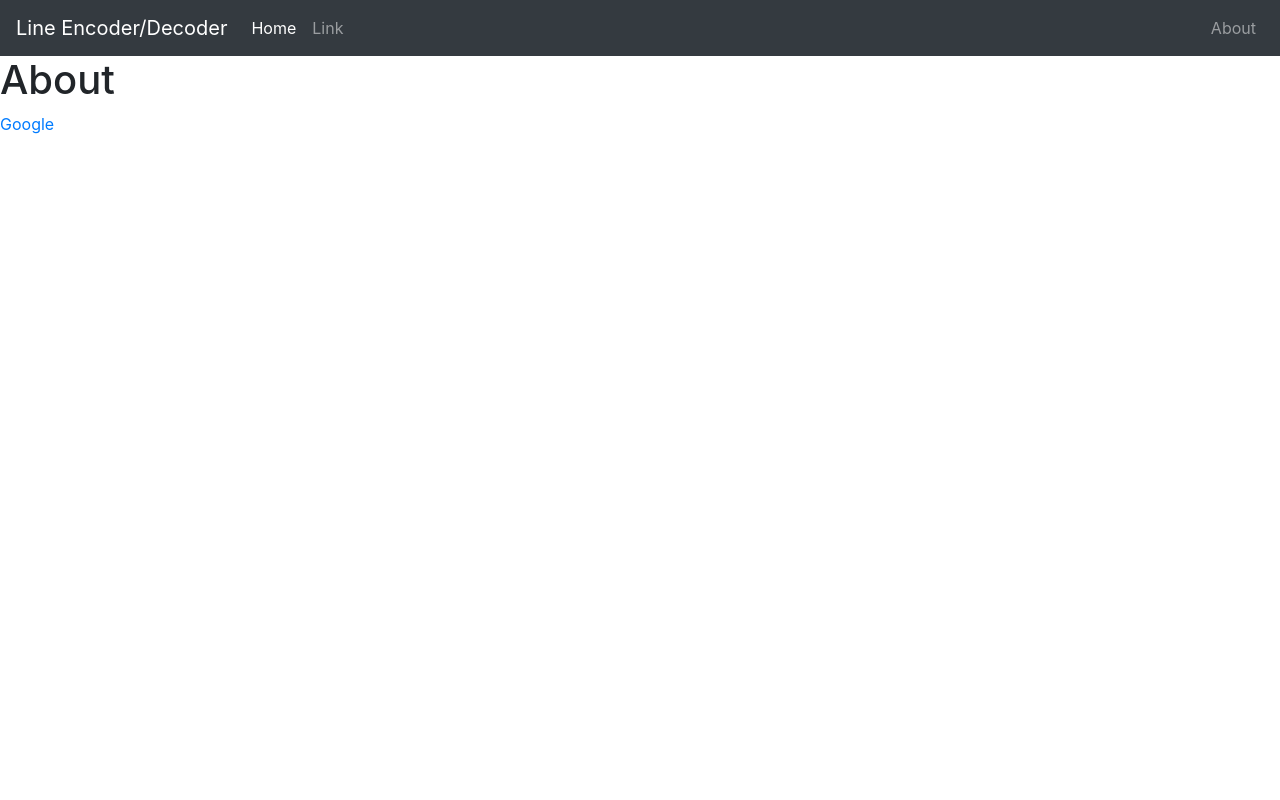
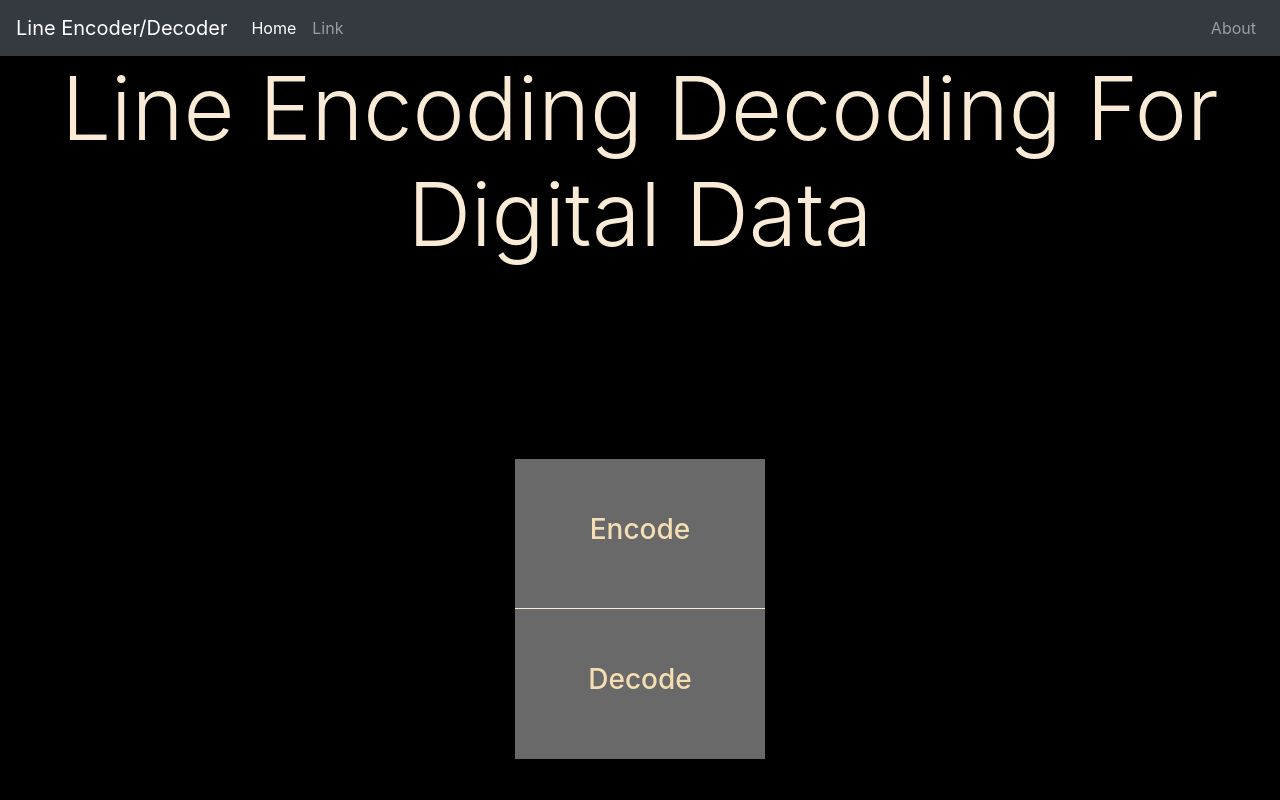
Before and after one commit to ekaksher/Line-Encoder-Decoder, a Django app: page / in a window 1280 px wide. Run offline with Django 3.2, Linux system fonts and the light colour scheme; some libraries are stand-ins or nearby versions.

Commit message:
Creating Views

```diff
--- /dev/null
+++ b/encoder/static/encoder/main.css
@@ -0,0 +1,23 @@
+.mt-15{
+  margin-top: 15% !important;
+}
+.mb-10{
+  border-bottom:solid thin antiquewhite;
+}
+body{
+  background-color: black;
+  color: antiquewhite;
+}
+.links{
+  text-decoration: none !important;
+  color: wheat;
+}
+.twoblock{
+  color: wheat;
+  background-color: dimgray;
+  height: 150px;
+  width: 250px;
+  display: flex;
+  justify-content: center;
+  align-items: center;
+}
--- a/encoder/templates/encoder/base.html
+++ b/encoder/templates/encoder/base.html
@@ -3,7 +3,9 @@
     <head>
         <meta charset="utf-8">
         <meta name="viewport" content="width=device-width, initial-scale=1, shrink-to-fit=no">
-        <link rel="stylesheet" href="https://stackpath.bootstrapcdn.com/bootstrap/4.5.2/css/bootstrap.min.css" integrity="sha384-JcKb8q3iqJ61gNV9KGb8thSsNjpSL0n8PARn9HuZOnIxN0hoP+VmmDGMN5t9UJ0Z" crossorigin="anonymous">        {% if title %}
+        <link rel="stylesheet" href="https://stackpath.bootstrapcdn.com/bootstrap/4.5.2/css/bootstrap.min.css" integrity="sha384-JcKb8q3iqJ61gNV9KGb8thSsNjpSL0n8PARn9HuZOnIxN0hoP+VmmDGMN5t9UJ0Z" crossorigin="anonymous">
+        <link rel='stylesheet' href="{% static 'encoder/main.css'%}">
+        {% if title %}
             <title> {{title}} </title>
         {% else %}
             <title>Line Encoder/Decoder</title>
@@ -11,7 +13,7 @@
     </head>
     <body>
         <nav class="navbar navbar-expand-lg navbar-dark bg-dark">
-            <a class="navbar-brand" href="#">Line Encoder/Decoder</a>
+            <a class="navbar-brand" href="{%url 'index' %}">Line Encoder/Decoder</a>
             <button class="navbar-toggler" type="button" data-toggle="collapse" data-target="#navbarSupportedContent" aria-controls="navbarSupportedContent" aria-expanded="false" aria-label="Toggle navigation">
               <span class="navbar-toggler-icon"></span>
             </button>
@@ -33,5 +35,6 @@
             </div>
           </nav>
           {% block content %} {% endblock %}
+        <script src="https://code.jquery.com/jquery-3.3.1.slim.min.js" integrity="sha384-q8i/X+965DzO0rT7abK41JStQIAqVgRVzpbzo5smXKp4YfRvH+8abtTE1Pi6jizo" crossorigin="anonymous"></script>
         <script src="https://stackpath.bootstrapcdn.com/bootstrap/4.5.2/js/bootstrap.min.js" integrity="sha384-B4gt1jrGC7Jh4AgTPSdUtOBvfO8shuf57BaghqFfPlYxofvL8/KUEfYiJOMMV+rV" crossorigin="anonymous"></script>
         <script src="https://stackpath.bootstrapcdn.com/bootstrap/4.5.2/js/bootstrap.bundle.min.js" integrity="sha384-LtrjvnR4Twt/qOuYxE721u19sVFLVSA4hf/rRt6PrZTmiPltdZcI7q7PXQBYTKyf" crossorigin="anonymous"></script>
--- a/encoder/templates/encoder/home.html
+++ b/encoder/templates/encoder/home.html
@@ -1,5 +1,16 @@
 {% extends "encoder/base.html" %}
 {% block content %}
-    <h1>About</h1>
-    <center></center><a href="www.google.com">Google</a>
+   <center>
+    <h1 class="display-2">Line Encoding Decoding For Digital Data</h1>
+    <center>
+        <div class="container mt-15">
+            <div class="container-fluid mt-15 mb-10 twoblock">
+                <h3><a class="links" href="{% url 'encode' %}">Encode</a></h3>
+            </div>
+            <div class="container-fluid twoblock">
+                <h3><a class='links' href="{% url 'decode' %}">Decode</a></h3>
+            </div>
+        </div>
+    </center>
+   </center>
 {% endblock content %}
--- a/encoder/urls.py
+++ b/encoder/urls.py
@@ -2,4 +2,6 @@ from django.urls import path
 from . import views
 urlpatterns = [
     path('',views.index,name='index'),
+    path('encode/',views.encode,name='encode'),
+    path('decode/',views.decode,name='decode'),
 ]
--- a/encoder/views.py
+++ b/encoder/views.py
@@ -2,3 +2,7 @@ from django.shortcuts import render
 from django.http import HttpResponse
 def index(request):
     return render(request,'encoder/home.html')
+def encode(request):
+    return render(request,'encoder/encode.html')
+def decode(request):
+    return render(request,'encoder/decode.html')
```
Also changed, not shown: encoder/static/main.css (deleted, +0 -84 lines), encoder/templates/encoder/decode.html (added, +9 -0 lines), encoder/templates/encoder/encode.html (added, +8 -0 lines).
